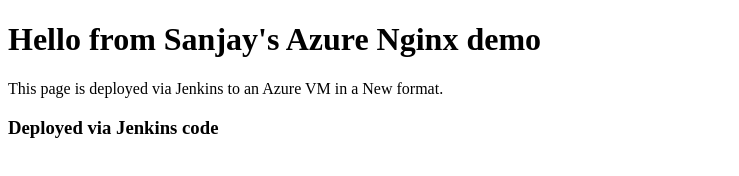
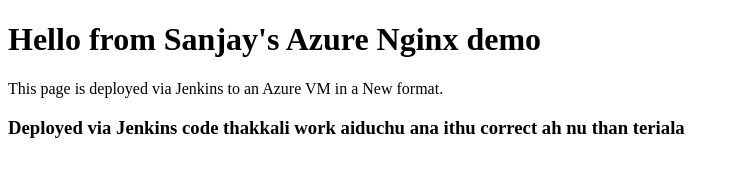
Before and after one commit to Sanjay-logic/azure-nginx-demo, a plain HTML site: page index.html in a window 1280 px wide. Shown: the whole page, without its empty margins (0-739 px from the left). Drawn offline with Linux system fonts and the light colour scheme.

Commit message:
Change IIS homepage heading

```diff
--- a/index.html
+++ b/index.html
@@ -9,4 +9,4 @@
   </body>
 </html>
 
-<h3>Deployed via Jenkins code</h3>
+<h3>Deployed via Jenkins code thakkali work aiduchu ana ithu correct ah nu than teriala</h3>
```
